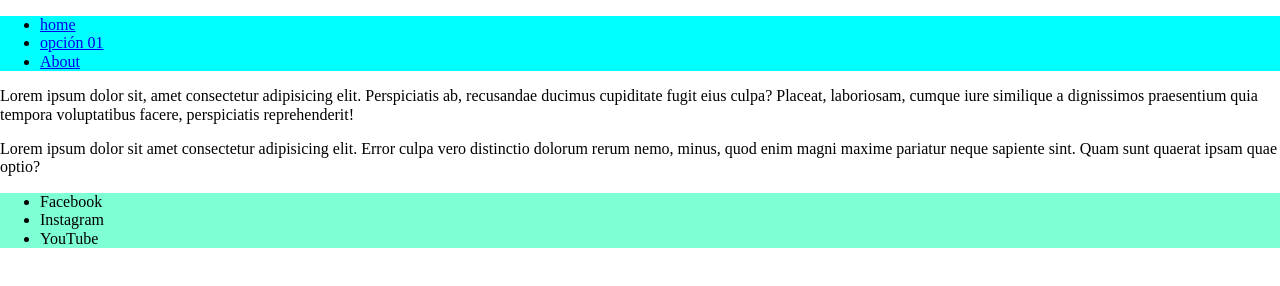
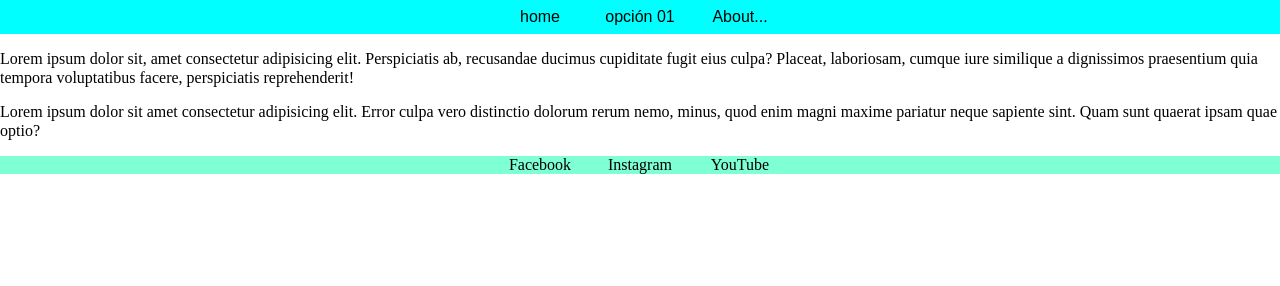
Before and after one commit to DanielBermudezRamos/htmlBase, a plain HTML site: page index.html in a window 1280 px wide. Drawn offline with Linux system fonts and the light colour scheme.

Commit message:
agregando About

```diff
--- a/css/style.css
+++ b/css/style.css
@@ -4,3 +4,22 @@
 .footer {
     background-color: aquamarine;
 }
+.sociales, .menu {
+    list-style-type: none;
+    margin: 0;
+    padding: 0;
+    text-align: center;
+}
+.sociales li, .menu li {
+    display: inline-block;
+    min-width: 5em;
+    margin: 0 0.5em;
+}
+.sociales a, .menu a {
+    text-decoration: none;
+    display: block;
+    font-family:Arial;
+    position: relative;
+    color: black;
+    padding:.5em 0
+}
--- a/index.html
+++ b/index.html
@@ -5,15 +5,15 @@
     <meta http-equiv="X-UA-Compatible" content="IE=edge">
     <meta name="viewport" content="width=device-width, initial-scale=1.0">
     <link rel="stylesheet" href="/css/normalize.min.css">
-    <link rel="stylesheet" href="/css/style.css">
-    <title>Documento</title>
+    <link rel="stylesheet" href="./css/style.css">
+    <title>Ejercio HTML</title>
 </head>
 <body>
     <div class="header">
         <ul class="menu">
             <li><a href="http://">home</a></li>
             <li><a href="http://">opción 01</a></li>
-            <li><a href="http://">About</a></li>
+            <li><a href="http://">About...</a></li>
         </ul>
     </div>
     <div class="content">
```
Also changed, not shown: ErrorPagoFacil.html (added, +32 -0 lines), about.html (added, +12 -0 lines).
